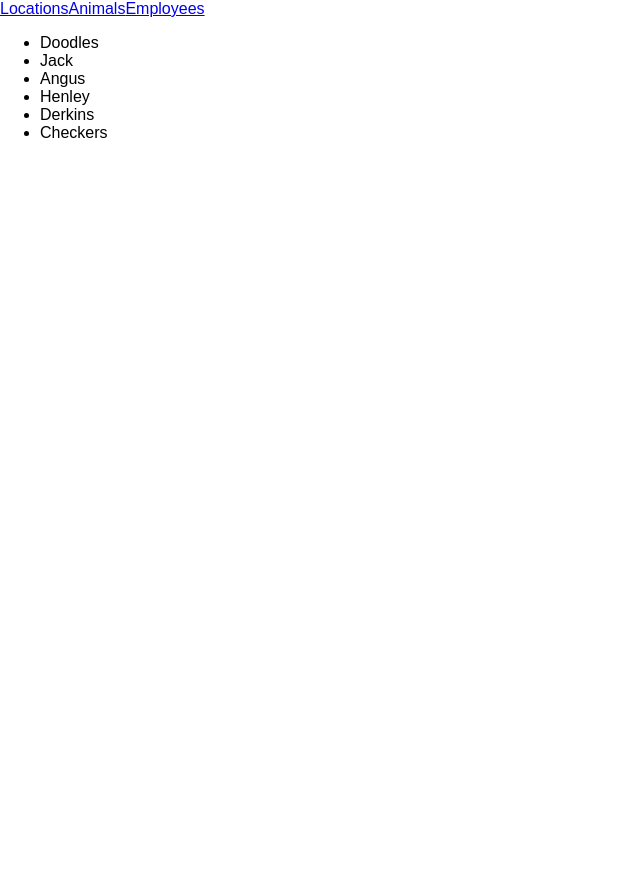
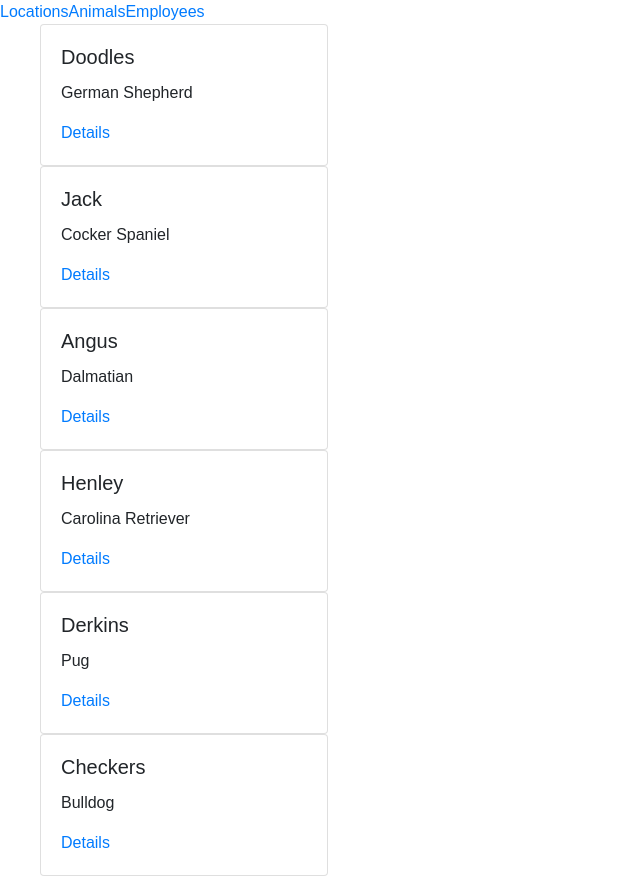
Before and after one commit to austingorman/stateandprops, a React (Create React App) app: page /animals in a window 1280 px wide. Shown: the whole page, without its empty margins (0-640 px from the left). Before the commit the page ends 800 px from the top, so only its background shows below. Built offline with nearby package versions, Linux system fonts and the light colour scheme.

Commit message:
links work

```diff
--- a/package.json
+++ b/package.json
@@ -3,8 +3,10 @@
   "version": "0.1.0",
   "private": true,
   "dependencies": {
+    "bootstrap": "^4.1.2",
     "react": "^16.4.1",
     "react-dom": "^16.4.1",
+    "react-router-dom": "^4.3.1",
     "react-scripts": "1.1.4"
   },
   "scripts": {
--- a/src/Animal.js
+++ b/src/Animal.js
@@ -1,5 +1,26 @@
 import React from "react";
+import { Link } from "react-router-dom";
+import "bootstrap/dist/css/bootstrap.min.css";
 
 export default props => {
-  return <li>{props.animal.name}</li>;
+  return (
+    <div className="card" style={{ width: `18rem` }}>
+      <div className="card-body">
+        <h5 className="card-title">{props.animal.name}</h5>
+        <p className="card-text">{props.animal.breed}</p>
+
+        {
+          <Link
+            className="card-link"
+            to={{
+              pathname: `/animals/${props.animal.id}`,
+              state: { animal: props.animal }
+            }}
+          >
+            Details
+          </Link>
+        }
+      </div>
+    </div>
+  );
 };
--- a/src/AnimalList.js
+++ b/src/AnimalList.js
@@ -4,12 +4,12 @@
 export default class AnimalList extends Component {
   state = {
     animals: [
-      { id: 1, name: "Doodles" },
-      { id: 2, name: "Jack" },
-      { id: 3, name: "Angus" },
-      { id: 4, name: "Henley" },
-      { id: 5, name: "Derkins" },
-      { id: 6, name: "Checkers" }
+      { id: 1, name: "Doodles", breed: "German Shepherd" },
+      { id: 2, name: "Jack", breed: "Cocker Spaniel" },
+      { id: 3, name: "Angus", breed: "Dalmatian" },
+      { id: 4, name: "Henley", breed: "Carolina Retriever" },
+      { id: 5, name: "Derkins", breed: "Pug" },
+      { id: 6, name: "Checkers", breed: "Bulldog" }
     ]
   };
   render() {
--- a/src/ApplicationViews.js
+++ b/src/ApplicationViews.js
@@ -1,5 +1,8 @@
 import { Route } from "react-router-dom";
 import React, { Component } from "react";
+import Animal from "./Animal";
+import Employee from "./Employee";
+import Location from "./Location";
 import AnimalList from "./AnimalList";
 import LocationList from "./LocationList";
 import EmployeeList from "./EmployeeList";
@@ -9,8 +12,28 @@
     return (
       <React.Fragment>
         <Route exact path="/" component={LocationList} />
-        <Route path="/animals" component={AnimalList} />
-        <Route path="/employees" component={EmployeeList} />
+        <Route
+          path="/locations/:locationId"
+          render={props => {
+            return <Location location={props.location.state.location} />;
+          }}
+        />
+
+        <Route exact path="/animals" component={AnimalList} />
+        <Route
+          path="/animals/:animalId"
+          render={props => {
+            return <Animal animal={props.location.state.animal} />;
+          }}
+        />
+
+        <Route exact path="/employees" component={EmployeeList} />
+        <Route
+          path="/employees/:employeeId"
+          render={props => {
+            return <Employee employee={props.location.state.employee} />;
+          }}
+        />
       </React.Fragment>
     );
   }
--- a/src/Employee.js
+++ b/src/Employee.js
@@ -1,5 +1,26 @@
 import React from "react";
+import { Link } from "react-router-dom";
+import "bootstrap/dist/css/bootstrap.min.css";
 
 export default props => {
-  return <li>{props.employee.name}</li>;
+  return (
+    <div className="card" style={{ width: `18rem` }}>
+      <div className="card-body">
+        <h5 className="card-title">{props.employee.name}</h5>
+        <p className="card-text">{props.employee.breed}</p>
+
+        {
+          <Link
+            className="card-link"
+            to={{
+              pathname: `/employees/${props.employee.id}`,
+              state: { employee: props.employee }
+            }}
+          >
+            Details
+          </Link>
+        }
+      </div>
+    </div>
+  );
 };
--- a/src/KennelCompany.js
+++ b/src/KennelCompany.js
@@ -2,7 +2,7 @@
 import NavBar from "./nav/NavBar";
 import ApplicationViews from "./ApplicationViews";
 
-// import "bootstrap/dist/css/bootstrap.min.css"
+import "bootstrap/dist/css/bootstrap.min.css";
 
 export default class KennelCompany extends Component {
   render() {
--- a/src/Location.js
+++ b/src/Location.js
@@ -1,5 +1,25 @@
 import React from "react";
+import { Link } from "react-router-dom";
+import "bootstrap/dist/css/bootstrap.min.css";
 
 export default props => {
-  return <li>{props.location.name}</li>;
+  return (
+    <div className="card" style={{ width: `18rem` }}>
+      <div className="card-body">
+        <h5 className="card-title">{props.location.name}</h5>
+
+        {
+          <Link
+            className="card-link"
+            to={{
+              pathname: `/locations/${props.location.id}`,
+              state: { location: props.location }
+            }}
+          >
+            Details
+          </Link>
+        }
+      </div>
+    </div>
+  );
 };
--- a/src/LocationList.js
+++ b/src/LocationList.js
@@ -3,7 +3,10 @@
 
 export default class LocationList extends Component {
   state = {
-    locations: [{ name: "Nashville North" }, { name: "Nashville South" }]
+    locations: [
+      { id: 1, name: "Nashville North" },
+      { id: 2, name: "Nashville South" }
+    ]
   };
   render() {
     return (
```
Also changed, not shown: 1 other file (tests, documents, lock files or other folders).
